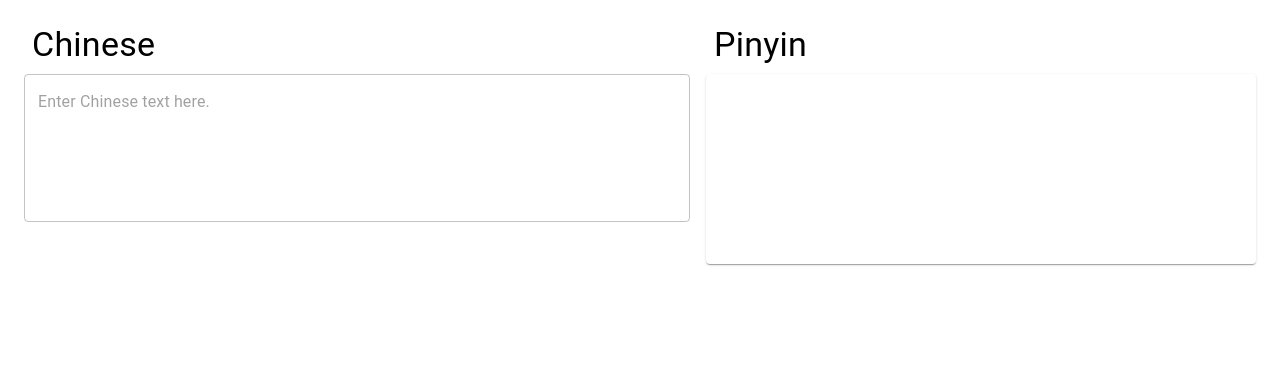
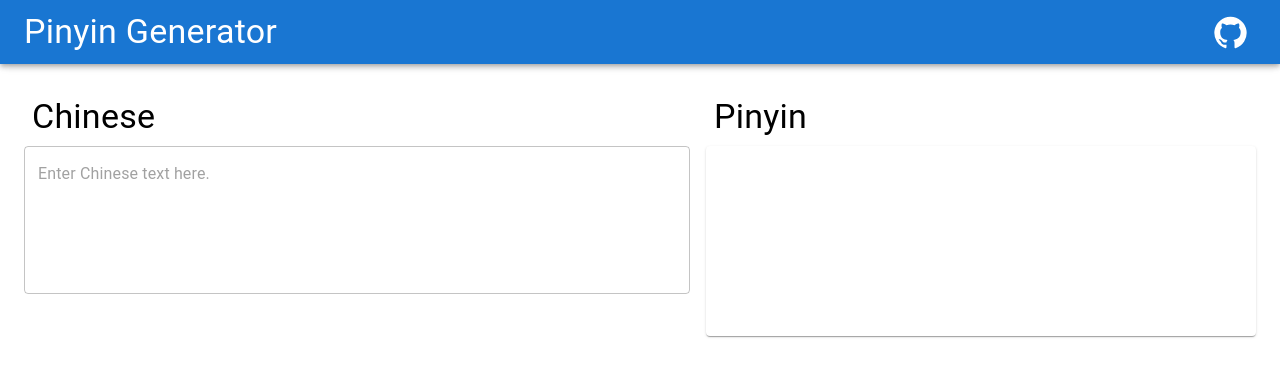
Before and after one commit to sikepuri-hanyu/pinyin-generator, a React (Vite) app: page / in a window 1280 px wide. Shown: the top 376 px of the page. Built offline with nearby package versions, Linux system fonts and the light colour scheme.

Commit message:
Create AppBar

```diff
--- a/src/App.tsx
+++ b/src/App.tsx
@@ -1,15 +1,39 @@
 import React, { useState, Fragment } from "react";
 import pinyin from "pinyin";
-import { Stack, Box, Typography, TextField, Paper } from "@mui/material";
+import {
+  AppBar,
+  Toolbar,
+  Typography,
+  IconButton,
+  Stack,
+  Box,
+  TextField,
+  Paper,
+} from "@mui/material";
+import GitHubIcon from "@mui/icons-material/GitHub";
 
 function App(): JSX.Element {
   const [inputChineseText, setInputChineseText] = useState<string>("");
   return (
     <>
+      <AppBar>
+        <Toolbar>
+          <Typography variant="h4" component="div" flexGrow={1}>
+            Pinyin Generator
+          </Typography>
+          <IconButton
+            color="inherit"
+            href="https://github.com/sikepuri-hanyu/pinyin-generator/"
+          >
+            <GitHubIcon fontSize="large" />
+          </IconButton>
+        </Toolbar>
+      </AppBar>
+      <Toolbar />
       <Box m={2}>
         <Stack direction={{ md: "column", lg: "row" }} spacing={2}>
           <Box flexGrow={1}>
-            <Typography variant="h4" component="h2" p={1}>
+            <Typography variant="h4" component="h1" p={1}>
               Chinese
             </Typography>
             <TextField
@@ -25,7 +49,7 @@ function App(): JSX.Element {
             />
           </Box>
           <Box flexGrow={1}>
-            <Typography variant="h4" component="h2" p={1}>
+            <Typography variant="h4" component="h1" p={1}>
               Pinyin
             </Typography>
             <Paper style={{ minHeight: "10rem", padding: 10, paddingTop: 20 }}>
```
